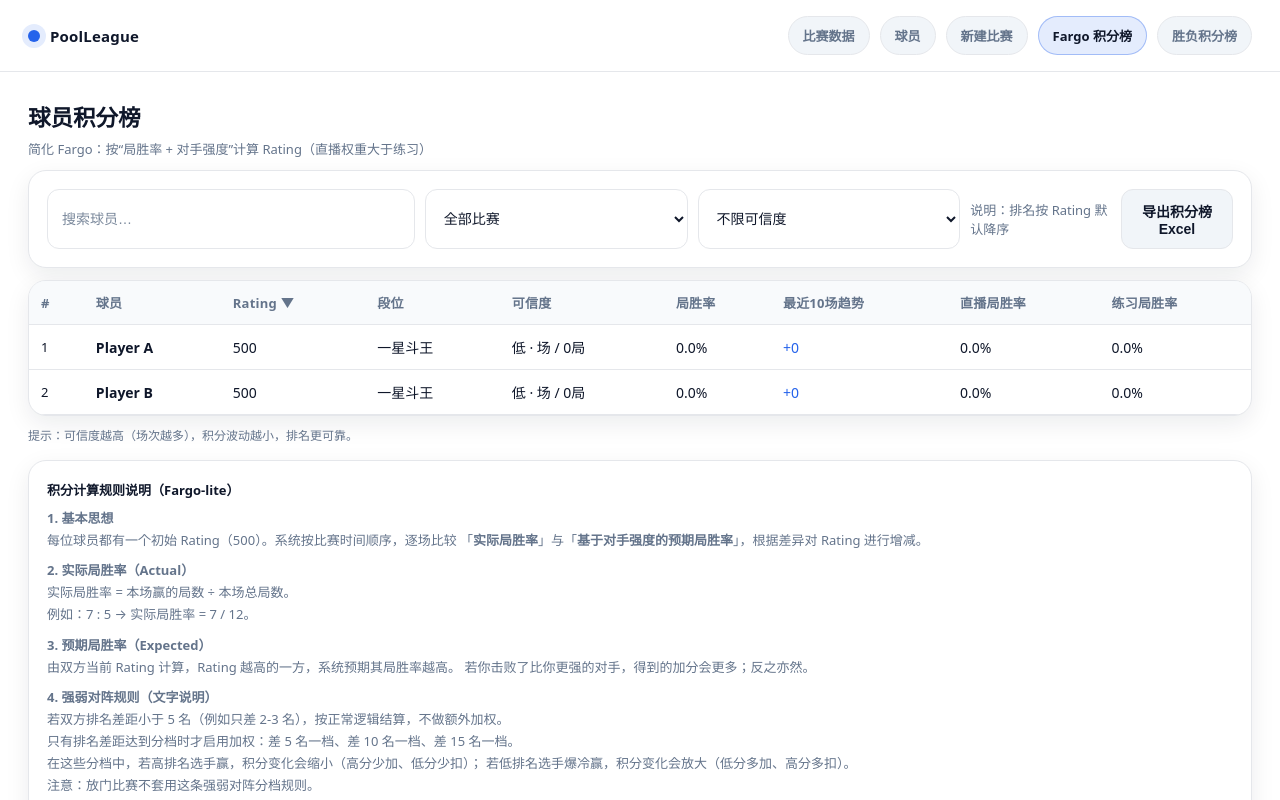
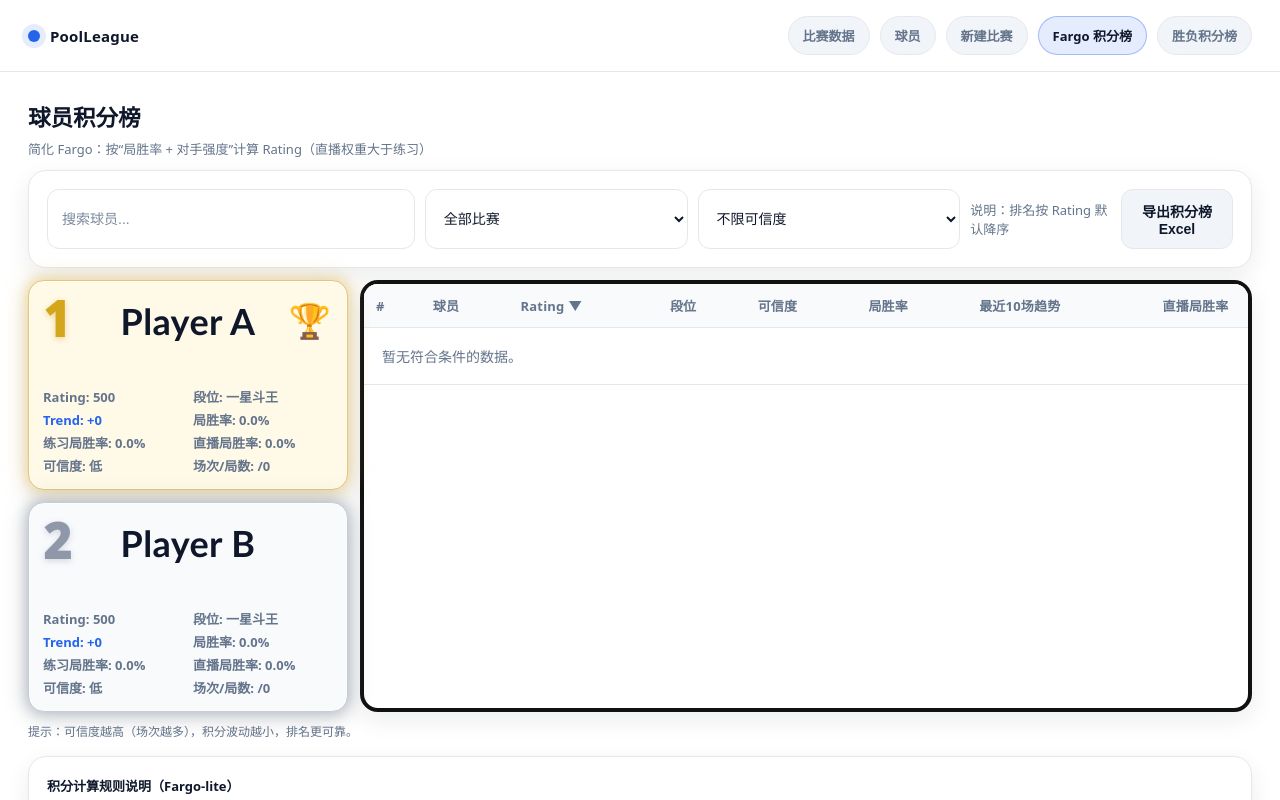
Before and after one commit to Xingcheng03/pool-score-tracker, a React (Vite) app: page /leaderboard in a window 1280 px wide. Shown: the top 800 px of the page. Built offline with nearby package versions, Linux system fonts and the light colour scheme.

Commit message:
重新设计排行榜布局

```diff
--- a/src/pages/LeaderboardPage.jsx
+++ b/src/pages/LeaderboardPage.jsx
@@ -7,8 +7,8 @@ export default function LeaderboardPage() {
   const [mode, setMode] = useState("all"); // all | practice | live
   const [minMatches, setMinMatches] = useState(0);
 
-  // 排序：rating | rackWinRate | trend10 | matches
-  // ⚠️ 注意：我们传给 store 时把 matches 映射成 effMatches（折算场次）
+  // 鎺掑簭锛歳ating | rackWinRate | trend10 | matches
+  // 鈿狅笍 娉ㄦ剰锛氭垜浠紶缁?store 鏃舵妸 matches 鏄犲皠鎴?effMatches锛堟姌绠楀満娆★級
   const [sortKey, setSortKey] = useState("rating");
   const [sortDir, setSortDir] = useState("desc"); // asc | desc
 
@@ -17,7 +17,7 @@ export default function LeaderboardPage() {
       rating: "rating",
       rackWinRate: "rackWinRate",
       trend10: "trend10",
-      matches: "matches", // store 内部会用 effMatches 做排序字段（见你实现）
+      matches: "matches", // store 鍐呴儴浼氱敤 effMatches 鍋氭帓搴忓瓧娈碉紙瑙佷綘瀹炵幇锛?
     };
 
     return buildFargoLiteLeaderboard({
@@ -28,6 +28,10 @@ export default function LeaderboardPage() {
       sortDir,
     });
   }, [mode, q, minMatches, sortKey, sortDir]);
+
+  const topCount = Math.min(3, rows.length);
+  const topThree = rows.slice(0, topCount);
+  const tableRows = rows.slice(topCount);
 
   function toggleSort(k) {
     if (sortKey === k) setSortDir(sortDir === "asc" ? "desc" : "asc");
@@ -55,7 +59,7 @@ export default function LeaderboardPage() {
             className="input"
             value={q}
             onChange={(e) => setQ(e.target.value)}
-            placeholder="搜索球员…"
+            placeholder="搜索球员..."
           />
 
           <select className="input" value={mode} onChange={(e) => setMode(e.target.value)}>
@@ -98,8 +102,39 @@ export default function LeaderboardPage() {
         </div>
       </div>
 
+      <div className="leaderboardSplit">
+        {topThree.length > 0 && (
+          <div className="leaderboardTop3">
+            {topThree.map((r, idx) => {
+              const rank = idx + 1;
+              return (
+                <div key={r.id} className={`leaderboardTopCard leaderboardTopCardRank${rank}`}>
+                  <div className="leaderboardTopCardHeader">
+                    <div className={`leaderboardTopCardRankNum leaderboardTopCardRankNum${rank}`}>{rank}</div>
+                    <div className="leaderboardTopCardName">{r.name}</div>
+                    {rank === 1 && <div className="leaderboardTopCardTrophy">{"\uD83C\uDFC6"}</div>}
+                  </div>
+                  <div className="leaderboardTopCardStats">
+                    <span>Rating: {Math.round(r.rating)}</span>
+                    <span>段位: {r.tier}</span>
+                    <span style={{ color: r.trend10 >= 0 ? "var(--primary)" : "var(--danger)" }}>
+                      Trend: {r.trend10 >= 0 ? "+" : ""}
+                      {r.trend10}
+                    </span>
+                    <span>局胜率: {(r.rackWinRate * 100).toFixed(1)}%</span>
+                    <span>练习局胜率: {(r.pracRackWinRate * 100).toFixed(1)}%</span>
+                    <span>直播局胜率: {(r.liveRackWinRate * 100).toFixed(1)}%</span>
+                    <span>可信度: {r.confidence}</span>
+                    <span>场次/局数: {r.totalMatches}/{r.racks}</span>
+                  </div>
+                </div>
+              );
+            })}
+          </div>
+        )}
+
         {/* Table */}
-      <div className="card" style={{ marginTop: 12, padding: 0, overflow: "hidden" }}>
+        <div className="card leaderboardTableCard" style={{ padding: 0, overflow: "hidden" }}>
           <table style={{ width: "100%", borderCollapse: "collapse" }}>
             <thead style={{ background: "var(--soft)" }}>
               <tr>
@@ -134,9 +169,9 @@ export default function LeaderboardPage() {
             </thead>
 
             <tbody>
-            {rows.map((r, idx) => (
+              {tableRows.map((r, idx) => (
                 <tr key={r.id} style={{ borderBottom: "1px solid var(--line)" }}>
-                <td style={{ padding: 12, fontSize: 13 }}>{idx + 1}</td>
+                  <td style={{ padding: 12, fontSize: 13 }}>{topCount + idx + 1}</td>
                   <td style={{ padding: 12, fontWeight: 700 }}>{r.name}</td>
                   <td style={{ padding: 12 }}>{Math.round(r.rating)}</td>
                   <td style={{ padding: 12 }}>{r.tier}</td>
@@ -152,7 +187,7 @@ export default function LeaderboardPage() {
                 </tr>
               ))}
 
-            {rows.length === 0 && (
+              {tableRows.length === 0 && (
                 <tr>
                   <td colSpan={9} style={{ padding: 18, color: "var(--muted)" }}>
                     暂无符合条件的数据。
@@ -161,6 +196,7 @@ export default function LeaderboardPage() {
               )}
             </tbody>
           </table>
+        </div>
       </div>
 
       <div style={{ color: "var(--muted)", fontSize: 12, marginTop: 10 }}>
@@ -178,77 +214,9 @@ export default function LeaderboardPage() {
         <div style={{ fontWeight: 900, marginBottom: 6, color: "var(--text)" }}>
           积分计算规则说明（Fargo-lite）
         </div>
-
-        <div style={{ marginBottom: 8 }}>
-            <b>1. 基本思想</b><br />
-            每位球员都有一个初始 Rating（500）。系统按比赛时间顺序，逐场比较
-            「<b>实际局胜率</b>」与「<b>基于对手强度的预期局胜率</b>」，根据差异对
-            Rating 进行增减。
-        </div>
-
-        <div style={{ marginBottom: 8 }}>
-            <b>2. 实际局胜率（Actual）</b><br />
-            实际局胜率 = 本场赢的局数 ÷ 本场总局数。<br />
-            例如：7 : 5 → 实际局胜率 = 7 / 12。
-        </div>
-
-        <div style={{ marginBottom: 8 }}>
-            <b>3. 预期局胜率（Expected）</b><br />
-            由双方当前 Rating 计算，Rating 越高的一方，系统预期其局胜率越高。
-            若你击败了比你更强的对手，得到的加分会更多；反之亦然。
-        </div>
-
-        <div style={{ marginBottom: 8 }}>
-            <b>4. 强弱对阵规则（文字说明）</b><br />
-            若双方排名差距小于 5 名（例如只差 2-3 名），按正常逻辑结算，不做额外加权。<br />
-            只有排名差距达到分档时才启用加权：差 5 名一档、差 10 名一档、差 15 名一档。<br />
-            在这些分档中，若高排名选手赢，积分变化会缩小（高分少加、低分少扣）；
-            若低排名选手爆冷赢，积分变化会放大（低分多加、高分多扣）。<br />
-            注意：放门比赛不套用这条强弱对阵分档规则。
-        </div>
-
-        <div style={{ marginBottom: 8 }}>
-            <b>5. 比赛标签权重</b><br />
-            直播比赛权重为 1.0，练习赛权重为 0.7。<br />
-            同样的表现，在直播比赛中的积分变化幅度更大。
-        </div>
-
-        <div style={{ marginBottom: 8 }}>
-            <b>6. 放门（让分）规则 —— 半场（0.5）折算</b><br />
-            若开启放门，且<b>被放门方最终获胜</b>，则该场比赛只按
-            <b>0.5 场</b>计入统计与积分计算：<br />
-            • 积分变化幅度减半<br />
-            • 局胜率统计中的局数按 0.5允许计入<br />
-            若放门方获胜，则按正常整场计算（不折算）。
-        </div>
-
-        <div style={{ marginBottom: 8 }}>
-            <b>7. 稳定系数（场次越多越稳定）</b><br />
-            球员参与的比赛场次越多，单场比赛对 Rating 的影响越小，
-            用于防止早期少量比赛造成积分剧烈波动。
-        </div>
-
-        <div style={{ marginBottom: 8 }}>
-            <b>8. Rating 更新方式（简化表达）</b><br />
-            Rating 变化 ≈ K ×（实际局胜率 − 预期局胜率）× 比赛权重 × 放门折算 × 排名分档系数 × 稳定系数。<br />
-            排名分档系数规则：<br />
-            • 差距 &lt; 5 名：系数 = 1.00（不加权）<br />
-            • 差距 [5,10)：高排赢 0.90；低排爆冷赢 1.20<br />
-            • 差距 [10,15)：高排赢 0.78；低排爆冷赢 1.45<br />
-            • 差距 ≥ 15：高排赢 0.65；低排爆冷赢 1.75
-        </div>
-
-        <div style={{ marginBottom: 8 }}>
-            <b>9. 局胜率与可信度</b><br />
-            表格中的局胜率、直播局胜率、练习局胜率，均基于局数统计，
-            并与放门的 0.5 场折算规则保持一致。<br />
-            比赛（折算后）场次越多，可信度越高，排名越可靠。
-        </div>
-
         <div>
-            <b>10. 最近 10 场趋势</b><br />
-            用最近 10 场比赛的比分差近似表示当前状态，仅用于趋势展示，
-            不直接参与 Rating 计算。
+          评分由局胜率、对手强度、比赛标签权重与稳定系数共同计算。
+          场次越多，评分越稳定。放门规则会按半场折算影响统计与积分波动。
         </div>
       </div>
 
--- a/src/styles.css
+++ b/src/styles.css
@@ -228,6 +228,134 @@ select:focus {
   background: #ffffff;
 }
 
+.leaderboardSplit {
+  margin-top: 12px;
+  display: grid;
+  grid-template-columns: minmax(260px, 320px) minmax(0, 1fr);
+  gap: 12px;
+  align-items: stretch;
+}
+
+.leaderboardTop3 {
+  display: flex;
+  flex-direction: column;
+  gap: 12px;
+  height: 100%;
+}
+
+.leaderboardTopCard {
+  border: 1px solid var(--line);
+  border-radius: 16px;
+  padding: 14px;
+  background: #ffffff;
+  box-shadow: var(--shadow);
+  position: relative;
+  display: flex;
+  flex-direction: column;
+  justify-content: space-between;
+  flex: 1 1 0;
+  min-height: 210px;
+  overflow: hidden;
+  --glow-color: rgba(37, 99, 235, 0.35);
+  box-shadow:
+    0 0 0 1px rgba(255, 255, 255, 0.65) inset,
+    0 0 12px 2px var(--glow-color),
+    0 0 22px 4px color-mix(in srgb, var(--glow-color) 50%, transparent),
+    var(--shadow);
+}
+
+.leaderboardTopCard > * {
+  position: relative;
+  z-index: 1;
+}
+
+.leaderboardTopCardRank1 {
+  border-color: #e6c673;
+  background: #fff9e7;
+  --glow-color: rgba(230, 198, 115, 0.5);
+}
+
+.leaderboardTopCardRank2 {
+  border-color: #c7ccd4;
+  background: #f8fafc;
+  --glow-color: rgba(142, 152, 168, 0.45);
+}
+
+.leaderboardTopCardRank3 {
+  border-color: #d7a98c;
+  background: #fff8f4;
+  --glow-color: rgba(205, 127, 50, 0.45);
+}
+
+
+.leaderboardTopCardHeader {
+  display: flex;
+  align-items: center;
+  justify-content: center;
+  min-height: 54px;
+  position: relative;
+}
+
+.leaderboardTopCardRankNum {
+  min-width: 36px;
+  font-size: 48px;
+  line-height: 1;
+  font-weight: 1000;
+  letter-spacing: -0.03em;
+  position: absolute;
+  left: 0;
+  top: 0;
+}
+
+.leaderboardTopCardRankNum1 {
+  color: #d4a61c;
+  text-shadow: 0 2px 6px rgba(212, 166, 28, 0.4);
+}
+
+.leaderboardTopCardRankNum2 {
+  color: #8e98a8;
+  text-shadow: 0 2px 6px rgba(142, 152, 168, 0.35);
+}
+
+.leaderboardTopCardRankNum3 {
+  color: #cd7f32;
+  text-shadow: 0 2px 6px rgba(205, 127, 50, 0.4);
+}
+
+.leaderboardTopCardTrophy {
+  position: absolute;
+  top: 2px;
+  right: 2px;
+  font-size: 34px;
+}
+
+.leaderboardTopCardName {
+  font-size: 36px;
+  line-height: 1.2;
+  font-weight: 900;
+  font-family: "Avenir Next", "Trebuchet MS", "Palatino Linotype", "Book Antiqua", "Noto Serif SC", "STKaiti", "KaiTi", serif;
+  letter-spacing: 0.4px;
+  color: var(--text);
+  text-align: center;
+}
+
+.leaderboardTopCardStats {
+  margin-top: 6px;
+  display: grid;
+  grid-template-columns: repeat(2, minmax(0, 1fr));
+  gap: 6px 10px;
+  font-size: 13px;
+  line-height: 1.3;
+  font-weight: 600;
+  color: var(--muted);
+}
+
+.leaderboardTableCard {
+  margin-top: 0;
+  height: 100%;
+  border: 4px solid #111111;
+}
+
 table {
   width: 100%;
   border-collapse: collapse;
@@ -274,6 +402,24 @@ tbody tr:hover td {
   }
   table {
     min-width: 860px;
+  }
+  .leaderboardSplit {
+    grid-template-columns: 1fr;
+  }
+  .leaderboardTop3 {
+    order: 1;
+  }
+  .leaderboardTopCardName {
+    font-size: 26px;
+  }
+  .leaderboardTopCardRankNum {
+    font-size: 38px;
+  }
+  .leaderboardTopCardStats {
+    font-size: 12px;
+  }
+  .leaderboardTableCard {
+    order: 2;
   }
 }
 
```
Lines whose indentation alone changed are shown as unchanged.
